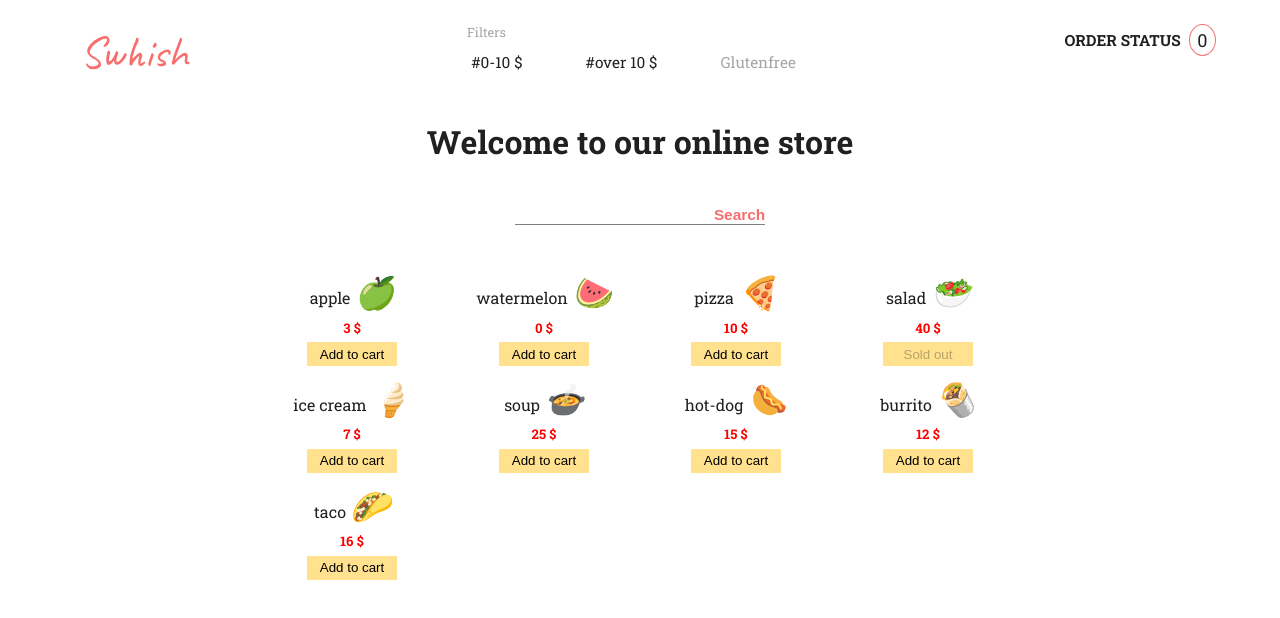
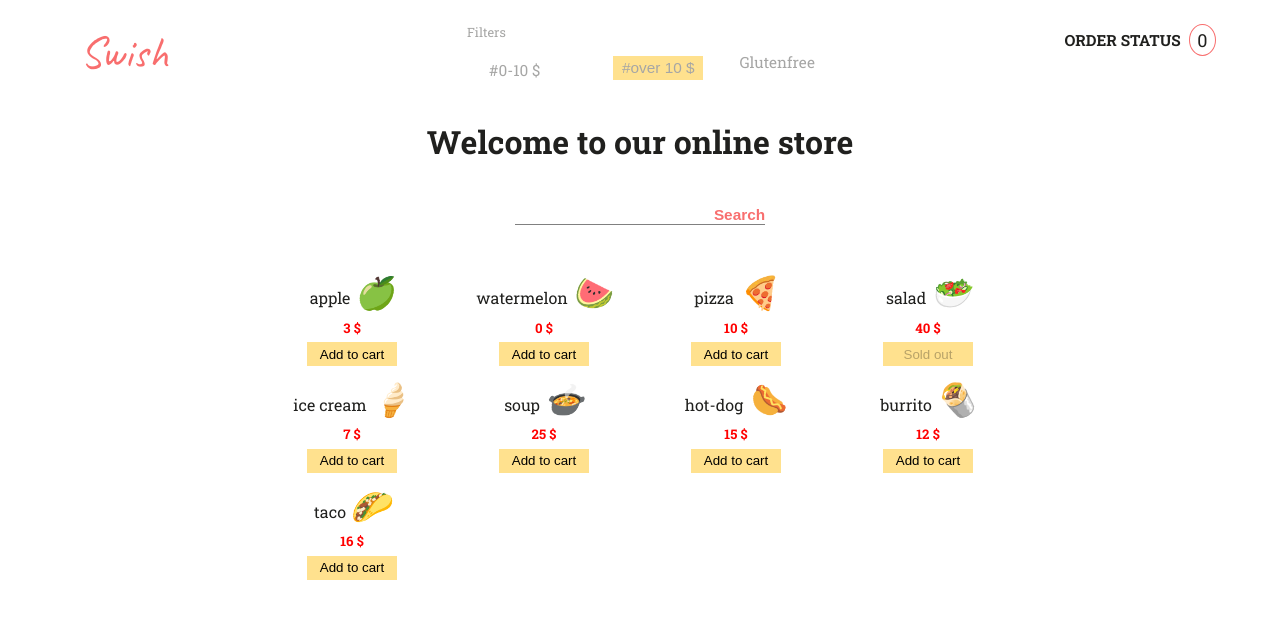
Before and after one commit to SimonaHriscu/online-shop-w--react-redux, a React (Create React App) app: page / in a window 1280 px wide. Shown: the top 618 px of the page. Built offline with nearby package versions, Linux system fonts and the light colour scheme.

Commit message:
filter over 10$

```diff
--- a/src/App.js
+++ b/src/App.js
@@ -9,7 +9,8 @@ export default class App extends Component {
     this.state = {
       userInput: "",
       data: Data,
-      filteredData: [],
+      searchData: [],
+      filteredData1:[],
     };
   }
   changeHandle = (e) => {
@@ -26,15 +27,17 @@ export default class App extends Component {
       (item) => item.productName === userText
     );
     this.setState({
-      filteredData: newArr,
+      searchData: newArr,
     });
   };
 
 
   render() {
+
     return (
+
       <React.Fragment>
-        <Header/>
+        <Header data={Data}/>
         <div className='container'>
         <h1>Welcome to our online store</h1>
         <form onSubmit={this.submitHandle}>
@@ -47,8 +50,8 @@ export default class App extends Component {
         </form>
         <ProductList
           data={
-            this.state.userInput ? this.state.filteredData : this.state.data
-          }
+            this.state.userInput ? this.state.searchData : this.state.data}
+
         />
         </div>
       </React.Fragment>
--- a/src/components/ProductList.jsx
+++ b/src/components/ProductList.jsx
@@ -2,12 +2,15 @@ import React from "react";
 import ProductItem from "./ProductItem";
 
 const ProductList = (props) => {
+
   const items = props.data.map((item, i) => {
     return <ProductItem key = {i} info={item} />;
   });
+
   return (
     <React.Fragment>
       <ul>{items}</ul>
+
     </React.Fragment>
   );
 };
--- a/src/components/header/Header.jsx
+++ b/src/components/header/Header.jsx
@@ -1,28 +1,60 @@
-import React from 'react';
+import React from "react";
 
-const Header =()=>{
-    return(
+export default class App extends React.Component {
+  constructor(props) {
+    super(props);
+    this.state = {};
+
+    //console.log(this.props.data[1].price);
+    const newArr = [];
+    this.props.data.forEach((item) => {
+      newArr.push(item.price);
+    });
+   console.log(newArr);
+
+    this.submitFilter = (e) => {
+      e.preventDefault();
+      const newArr = [];
+    this.props.data.forEach((item) => {
+      newArr.push(item.price);
+    });
+   console.log(newArr);
+
+      const newArray = newArr.filter((item) => item >= 10);
+      console.log(newArray);
+   const sortArr = newArray.forEach(item =>
+        console.log(item.id))
+      this.setState({
+        filteredData1: sortArr ,
+      })
+   }
+  }
+
+  render() {
+    return (
       <nav>
-    <div class="logo">
-      <p>Swhish</p>
+        <div className="logo">
+          <p>Swish</p>
         </div>
 
-    <div class="filters-box">
-      <div class="title">Filters</div>
-      <div class="filters">
-        <div class="filter1">#0-10 $</div>
-        <div class="filter2">#over 10 $</div>
-        <div class="filter3">Glutenfree</div>
+        <div className="filters-box">
+          <div className="title">Filters</div>
+          <div className="filters">
+            <div className="title">#0-10 $</div>
+            <button type="submit" name="name" onClick={this.submitFilter}>
+              {" "}
+              #over 10 $
+            </button>
+            <div className="filter3">Glutenfree</div>
           </div>
         </div>
 
-    <div class="cart">
-      <i class="fas fa-concierge-bell"></i>
-      <div class="order-status">ORDER STATUS</div>
-      <div class="items-no">0</div>
+        <div className="cart">
+          <i className="fas fa-concierge-bell"></i>
+          <div className="order-status">ORDER STATUS</div>
+          <div className="items-no">0</div>
         </div>
       </nav>
-    )
+    );
   }
-
-export default Header;
+}
--- a/src/components/header/_header.scss
+++ b/src/components/header/_header.scss
@@ -1,4 +1,3 @@
-// <<<---- Nav ---->>>
 
 // <<<---- Nav ---->>>
 
```
Lines whose indentation alone changed are shown as unchanged.
